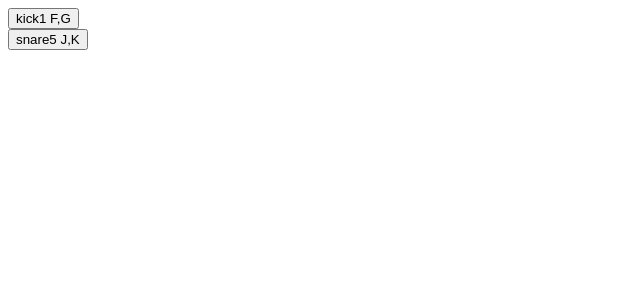
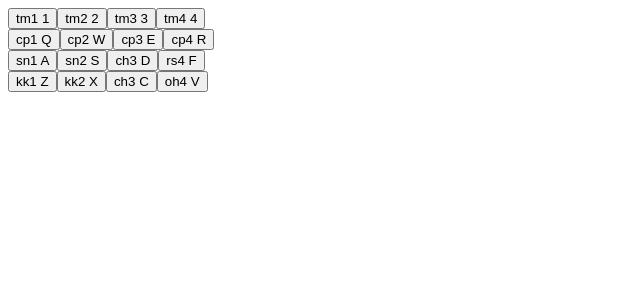
Before and after one commit to skilldrick/cajon, a React app: page / in a window 1280 px wide. Shown: the top 300 px of the page, without its empty margins (0-640 px from the left). Built offline with nearby package versions, Linux system fonts and the light colour scheme; no server answers.

Commit message:
Play grid of samples

```diff
--- a/app/App.js
+++ b/app/App.js
@@ -1,22 +1,21 @@
 import React, {Component} from 'react';
 import {render} from 'react-dom';
-import {playSource} from "./audio.js";
+import {playSource, samples} from "./sounds.js";
 
 class App extends Component {
   render() {
     return (
       <div>
-        <div><Boo sample='kick1' keyName='F,G' /></div>
-        <div><Boo sample='snare5' keyName='J,K' /></div>
+        <Grid samples={samples} />
       </div>
     );
   }
 
   handleKeydown = event => {
     if (event.which === 70 || event.which === 71) {
-      playSource('kick1');
+      playSource('kk1');
     } else if (event.which === 74 || event.which === 75) {
-      playSource('snare5');
+      playSource('sn5');
     }
   }
 
@@ -25,7 +24,25 @@ class App extends Component {
   }
 }
 
-class Boo extends Component {
+class Grid extends Component {
+  render() {
+    return (<div>
+      {this.props.samples.map((row, i) => (<Row row={row} key={i} />))}
+    </div>);
+  }
+}
+
+class Row extends Component {
+  render() {
+    return (<div>
+      {this.props.row.map(([keyName, sample], i) =>
+        (<Button sample={sample} keyName={keyName} key={i} />)
+      )}
+    </div>);
+  }
+}
+
+class Button extends Component {
   render() {
     return (
       <button onClick={this.handleClick}>
@@ -33,8 +50,22 @@ class Boo extends Component {
       </button>
     );
   }
+  playSample() {
+    playSource(this.props.sample);
+  }
+
   handleClick = () => {
-    playSource(this.props.sample);
+    playSample();
+  }
+
+  handleKeydown = event => {
+    if (String.fromCharCode(event.which) === this.props.keyName) {
+      this.playSample();
+    }
+  }
+
+  componentDidMount() {
+    window.addEventListener('keydown', this.handleKeydown);
   }
 }
 
--- a/app/audio.js
+++ b/app/audio.js
@@ -1,20 +1,6 @@
 import {getAudioBuffer, getAudioBuffers} from './ajax.js';
 
 const ctx = new (window.AudioContext || window.webkitAudioContext)();
-
-const bufferNames = {
-  'snare5': 'samples/drumatic3/2104__opm__sn-set5.wav',
-  'kick1': 'samples/drumatic3/2085__opm__kk-set1.wav'
-};
-
-//TODO: don't do this
-let buffers = null;
-
-getAudioBuffers(ctx, bufferNames).then(buffs => {
-  buffers = buffs;
-
-  //setInterval(() => playSource('kick1'), 500);
-});
 
 const createSource = (buffer) => {
   const source = ctx.createBufferSource();
@@ -23,10 +9,6 @@ const createSource = (buffer) => {
   return source;
 };
 
-const playSource = (name) => {
-  const source = createSource(buffers[name]);
-  source.start();
-};
+const getBuffers = bufferMap => getAudioBuffers(ctx, bufferMap);
 
-
-module.exports = {ctx, playSource};
+module.exports = {ctx, createSource, getBuffers};
--- /dev/null
+++ b/app/sounds.js
@@ -0,0 +1,62 @@
+import {createSource, getBuffers} from "./audio.js";
+
+const bufferNames = {
+  'ch1': 'samples/drumatic3/2075__opm__ch-set1.wav',
+  'ch2': 'samples/drumatic3/2076__opm__ch-set2.wav',
+  'ch3': 'samples/drumatic3/2079__opm__ch-sset3.wav',
+  'ch4': 'samples/drumatic3/2077__opm__ch-set4.wav',
+  'ch5': 'samples/drumatic3/2078__opm__ch-set5.wav',
+  'cp1': 'samples/drumatic3/2080__opm__cp-set1.wav',
+  'cp2': 'samples/drumatic3/2081__opm__cp-set2.wav',
+  'cp3': 'samples/drumatic3/2082__opm__cp-set3.wav',
+  'cp4': 'samples/drumatic3/2083__opm__cp-set4.wav',
+  'cp5': 'samples/drumatic3/2084__opm__cp-set5.wav',
+  'kk1': 'samples/drumatic3/2085__opm__kk-set1.wav',
+  'kk2': 'samples/drumatic3/2086__opm__kk-set2.wav',
+  'kk3': 'samples/drumatic3/2087__opm__kk-set3.wav',
+  'kk4': 'samples/drumatic3/2088__opm__kk-set4.wav',
+  'kk5': 'samples/drumatic3/2089__opm__kk-set5.wav',
+  'oh1': 'samples/drumatic3/2090__opm__oh-set1.wav',
+  'oh2': 'samples/drumatic3/2091__opm__oh-set2.wav',
+  'oh3': 'samples/drumatic3/2092__opm__oh-set3.wav',
+  'oh4': 'samples/drumatic3/2093__opm__oh-set4.wav',
+  'oh5': 'samples/drumatic3/2094__opm__oh-set5.wav',
+  'rs1': 'samples/drumatic3/2095__opm__rs-set1.wav',
+  'rs2': 'samples/drumatic3/2096__opm__rs-set2.wav',
+  'rs3': 'samples/drumatic3/2097__opm__rs-set3.wav',
+  'rs4': 'samples/drumatic3/2098__opm__rs-set4.wav',
+  'rs5': 'samples/drumatic3/2099__opm__rs-set5.wav',
+  'sn1': 'samples/drumatic3/2100__opm__sn-set1.wav',
+  'sn2': 'samples/drumatic3/2101__opm__sn-set2.wav',
+  'sn3': 'samples/drumatic3/2102__opm__sn-set3.wav',
+  'sn4': 'samples/drumatic3/2103__opm__sn-set4.wav',
+  'sn5': 'samples/drumatic3/2104__opm__sn-set5.wav',
+  'tm1': 'samples/drumatic3/2105__opm__tm-set1.wav',
+  'tm2': 'samples/drumatic3/2106__opm__tm-set2.wav',
+  'tm3': 'samples/drumatic3/2107__opm__tm-set3.wav',
+  'tm4': 'samples/drumatic3/2108__opm__tm-set4.wav',
+  'tm5': 'samples/drumatic3/2109__opm__tm-set5.wav',
+};
+
+//TODO: don't do this
+let buffers = null;
+
+getBuffers(bufferNames).then(buffs => {
+  buffers = buffs;
+
+  //setInterval(() => playSource('tm3'), 500);
+});
+
+const playSource = (name) => {
+  const source = createSource(buffers[name]);
+  source.start();
+};
+
+const samples = [
+  [['1', 'tm1'], ['2', 'tm2'], ['3', 'tm3'], ['4', 'tm4']],
+  [['Q', 'cp1'], ['W', 'cp2'], ['E', 'cp3'], ['R', 'cp4']],
+  [['A', 'sn1'], ['S', 'sn2'], ['D', 'ch3'], ['F', 'rs4']],
+  [['Z', 'kk1'], ['X', 'kk2'], ['C', 'ch3'], ['V', 'oh4']],
+];
+
+module.exports = {playSource, samples};
```
